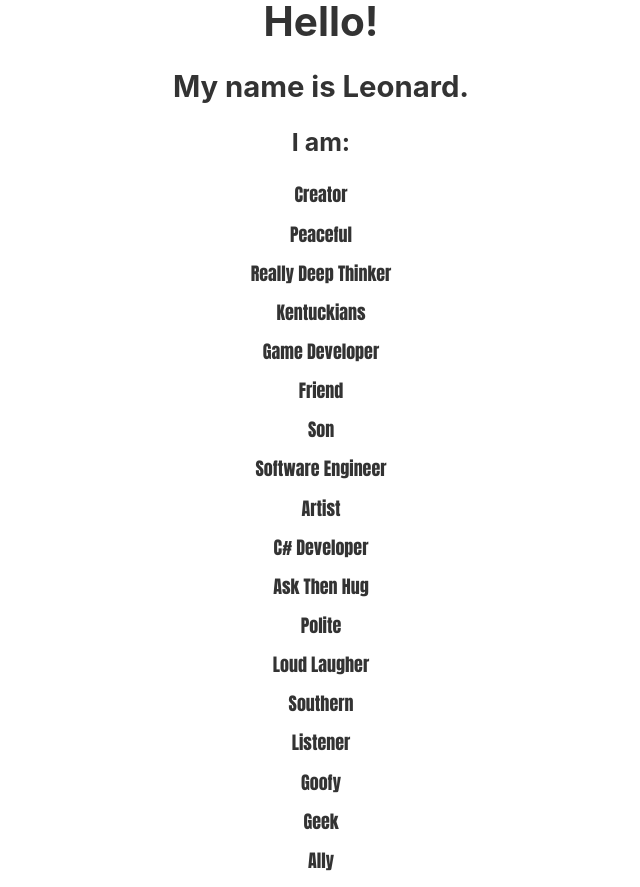
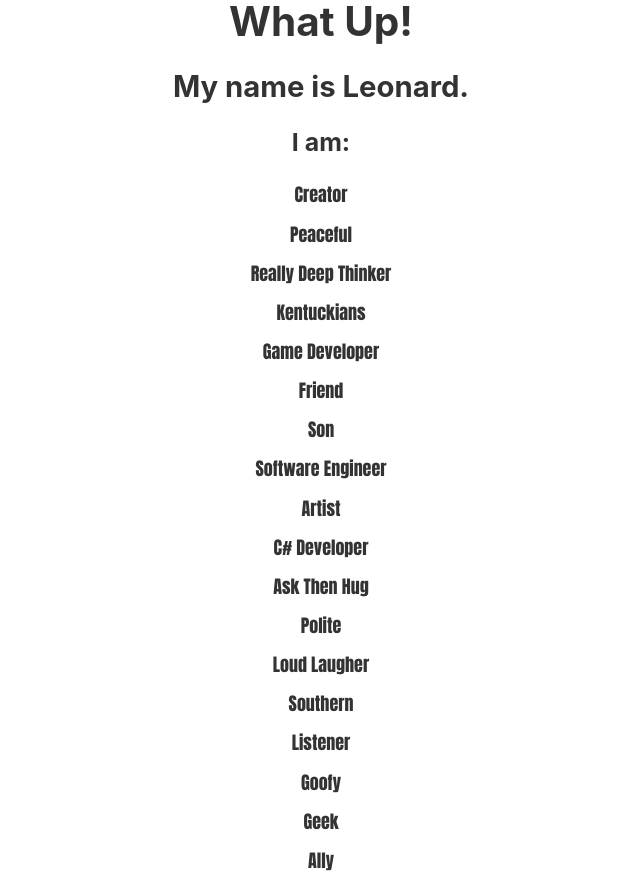
Before and after one commit to sirerr/Portfolio, a Gatsby site: page / in a window 1280 px wide. Shown: the whole page, without its empty margins (319-959 px from the left). Built offline with nearby package versions, Linux system fonts and the light colour scheme; Gatsby itself is replaced by a stand-in of ours.

Commit message:
quick change

```diff
--- a/src/pages/index.js
+++ b/src/pages/index.js
@@ -32,7 +32,7 @@ function IndexPage() {
   return (
     <Layout>
       <SEO title="Home" keywords={[`gatsby`, `application`, `react`]} />
-      <h1>Hello!</h1>
+      <h1>What Up!</h1>
       <h2>My name is Leonard.</h2>
       <h3>I am:</h3>
       <ul>
```
